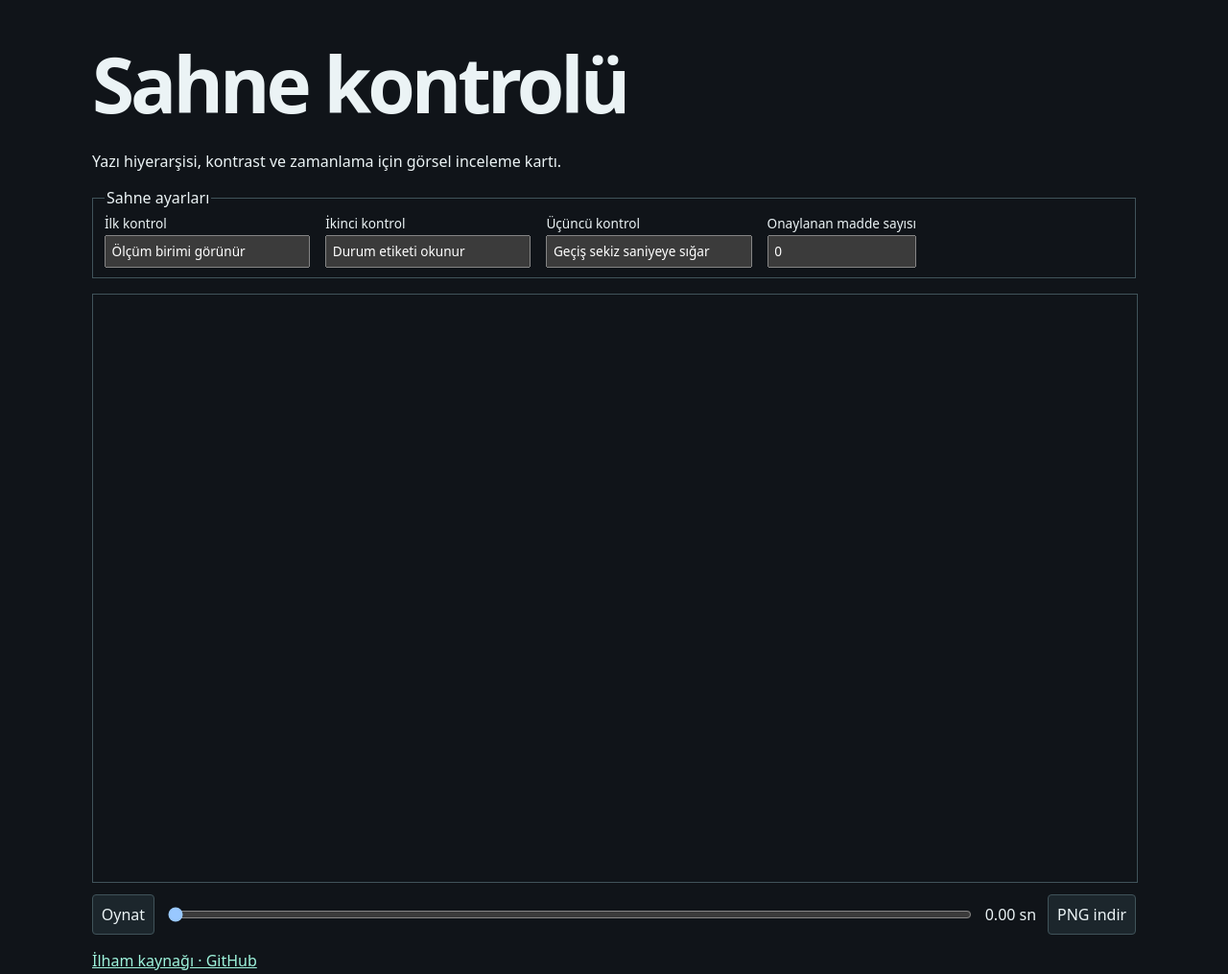
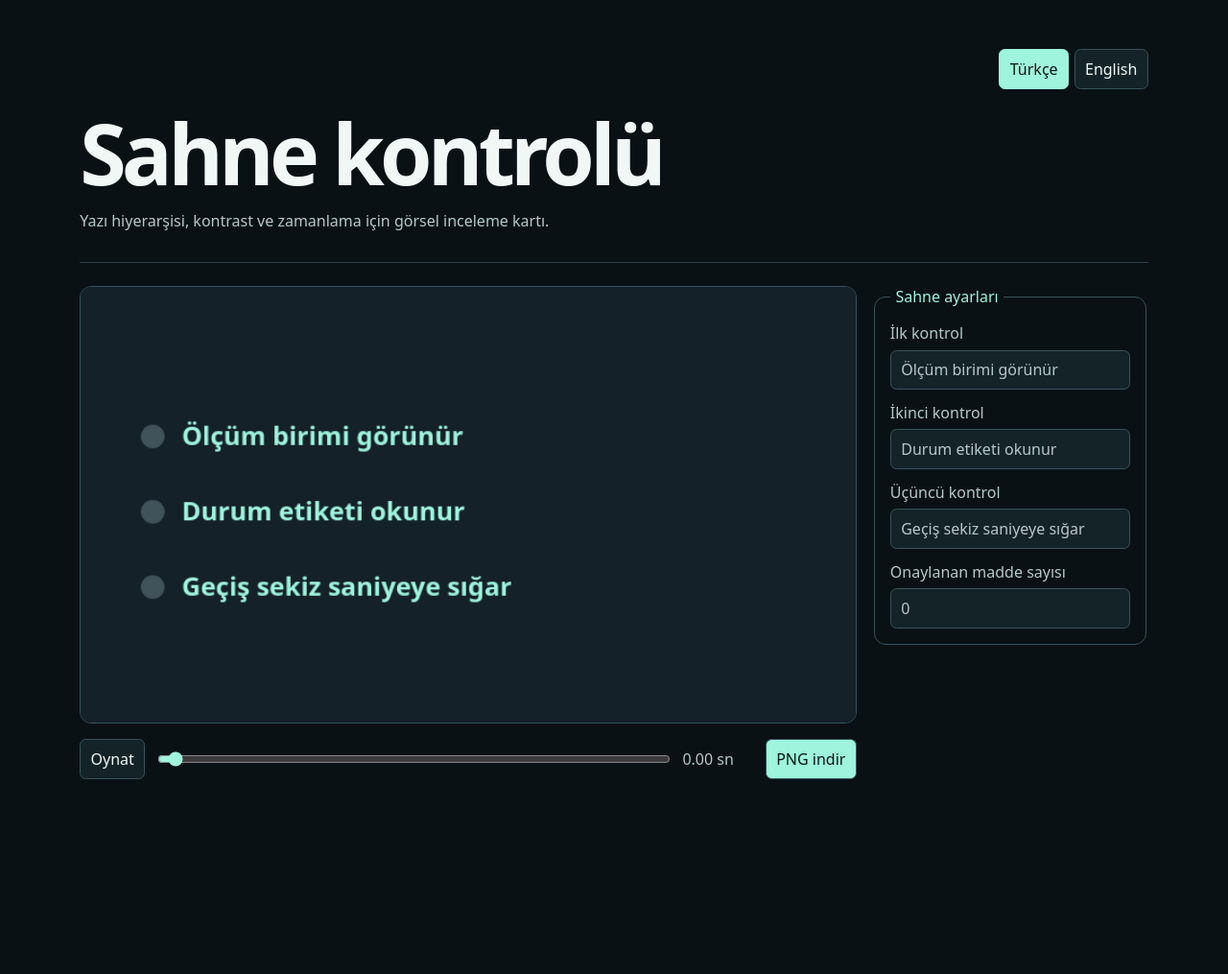
Before and after one commit to omerbek/scene-review-card, a plain HTML site: page index.html in a window 1280 px wide. Shown: the whole page at 96% size. After the commit the page ends 879 px from the top, so only its background shows below. Drawn offline with Linux system fonts and the light colour scheme.

Commit message:
Add bilingual visual interface and documentation

```diff
--- a/index.html
+++ b/index.html
@@ -5,33 +5,43 @@
 <meta name="viewport" content="width=device-width, initial-scale=1">
 <title>Sahne kontrolü</title>
 <style>
-:root {color-scheme: dark; font: 16px system-ui; background: #101419; color: #ebf3f5;}
-body {margin: 0 auto; max-width: 68rem; padding: 2rem 1.25rem;}
-h1 {font-size: clamp(2.5rem, 9vw, 5rem); margin: 0; letter-spacing: -.05em;}
-canvas {display: block; width: 100%; height: auto; border: 1px solid #40535a;}
-.controls {display: flex; align-items: center; gap: .75rem; margin-top: .75rem;}
-input {flex: 1; min-width: 4rem;}
-button {font: inherit; color: inherit; border: 1px solid #40535a; background: #1c262c; border-radius: .25rem; padding: .55rem; text-align: left; cursor: pointer;}
-a {color: #9ef4dc;}
-fieldset {display:flex; flex-wrap:wrap; gap:.75rem 1rem; margin:0 0 1rem; border:1px solid #40535a;}
-fieldset label {display:flex; flex-direction:column; gap:.2rem; font-size:.85rem;}
-fieldset input {font:inherit; max-width:15rem; padding:.35rem;}
-.controls {flex-wrap:wrap;}
+:root { color-scheme: dark; font: 16px system-ui,sans-serif; background: #091115; color: #f1f7f5; }
+* { box-sizing: border-box; }
+body { margin: 0 auto; max-width: 76rem; padding: clamp(1rem,4vw,4rem); }
+header { position: relative; padding-block: 4rem 2rem; border-bottom: 1px solid #2b4146; margin-bottom: 1.5rem; }
+h1 { margin: 0; font-size: clamp(2.5rem,7vw,5.5rem); line-height: 1; letter-spacing: -.055em; }
+header p { margin-bottom: 0; color: #b5c9c8; max-width: 46rem; }
+nav { position: absolute; inset: 0 0 auto auto; display: flex; gap: .35rem; }
+section { display: grid; grid-template-columns: minmax(0,1fr) minmax(14rem,18rem); gap: 1rem; align-items: start; }
+section > :not(fieldset) { grid-column: 1; }
+canvas { display: block; width: 100%; height: auto; border: 1px solid #385259; border-radius: .75rem; }
+fieldset { grid-column: 2; grid-row: 1 / span 3; display: grid; gap: .8rem; min-width: 0; padding: 1rem; border: 1px solid #385259; border-radius: .75rem; }
+legend { padding-inline: .35rem; color: #9ef4dc; }
+label { display: grid; gap: .4rem; color: #b5c9c8; }
+input, button { min-width: 0; padding: .55rem .65rem; border: 1px solid #385259; border-radius: .4rem; background: #142328; color: inherit; font: inherit; }
+button { cursor: pointer; }
+button:hover, button[aria-pressed=true] { border-color: #9ef4dc; }
+button[aria-pressed=true], #save { background: #9ef4dc; color: #091713; }
+:focus-visible { outline: 2px solid #ffcb7d; outline-offset: 3px; }
+.controls { display: flex; flex-wrap: wrap; align-items: center; gap: .65rem; }
+#seek { flex: 1; min-width: 6rem; accent-color: #9ef4dc; }
+#time { min-width: 4.75rem; font-variant-numeric: tabular-nums; color: #b5c9c8; }
+code { color: #9ef4dc; }
+@media (max-width: 740px) { section { display: flex; flex-direction: column; align-items: stretch; } }
 </style>
 </head>
 <body>
-<header><h1>Sahne kontrolü</h1><p>Yazı hiyerarşisi, kontrast ve zamanlama için görsel inceleme kartı.</p></header>
+<header><nav aria-label="Language"><button id="lang-tr" type="button" lang="tr" aria-pressed="true">Türkçe</button><button id="lang-en" type="button" lang="en" aria-pressed="false">English</button></nav><h1 data-i18n="title">Sahne kontrolü</h1><p data-i18n="description">Yazı hiyerarşisi, kontrast ve zamanlama için görsel inceleme kartı.</p></header>
 <main>
 <section>
-<fieldset id="settings"><legend>Sahne ayarları</legend>
-<label for="first">İlk kontrol<input id="first" value="Ölçüm birimi görünür" type="text" maxlength="45"></label>
-<label for="second">İkinci kontrol<input id="second" value="Durum etiketi okunur" type="text" maxlength="45"></label>
-<label for="third">Üçüncü kontrol<input id="third" value="Geçiş sekiz saniyeye sığar" type="text" maxlength="45"></label>
-<label for="passed">Onaylanan madde sayısı<input id="passed" value="0" type="number" min="0" max="3" step="1"></label>
+<fieldset id="settings"><legend data-i18n="settings">Sahne ayarları</legend>
+<label for="first"><span data-i18n="first">İlk kontrol</span><input id="first" value="Ölçüm birimi görünür" type="text" maxlength="45"></label>
+<label for="second"><span data-i18n="second">İkinci kontrol</span><input id="second" value="Durum etiketi okunur" type="text" maxlength="45"></label>
+<label for="third"><span data-i18n="third">Üçüncü kontrol</span><input id="third" value="Geçiş sekiz saniyeye sığar" type="text" maxlength="45"></label>
+<label for="passed"><span data-i18n="passed">Onaylanan madde sayısı</span><input id="passed" value="0" type="number" min="0" max="3" step="1"></label>
 </fieldset>
-<canvas width="720" height="405" aria-label="Seçili hareket deneyinin önizlemesi"></canvas>
-<div class="controls"><button id="play" type="button">Oynat</button><input id="seek" type="range" min="0" max="8" step="0.01" value="0" aria-label="Zaman çizelgesi"><output id="time">0.00 sn</output><button id="save" type="button">PNG indir</button></div>
-<p><a href="https://github.com/anthropics/skills">İlham kaynağı · GitHub</a></p>
+<canvas width="720" height="405" data-i18n-label="preview" aria-label="Seçili hareket deneyinin önizlemesi"></canvas>
+<div class="controls"><button id="play" type="button">Oynat</button><input id="seek" type="range" min="0" max="8" step="0.01" value="0" data-i18n-label="timeline" aria-label="Zaman çizelgesi"><output id="time">0.00 sn</output><button id="save" data-i18n="save" type="button">PNG indir</button></div>
 </section>
 </main>
 <script src="scene.js"></script>
```
